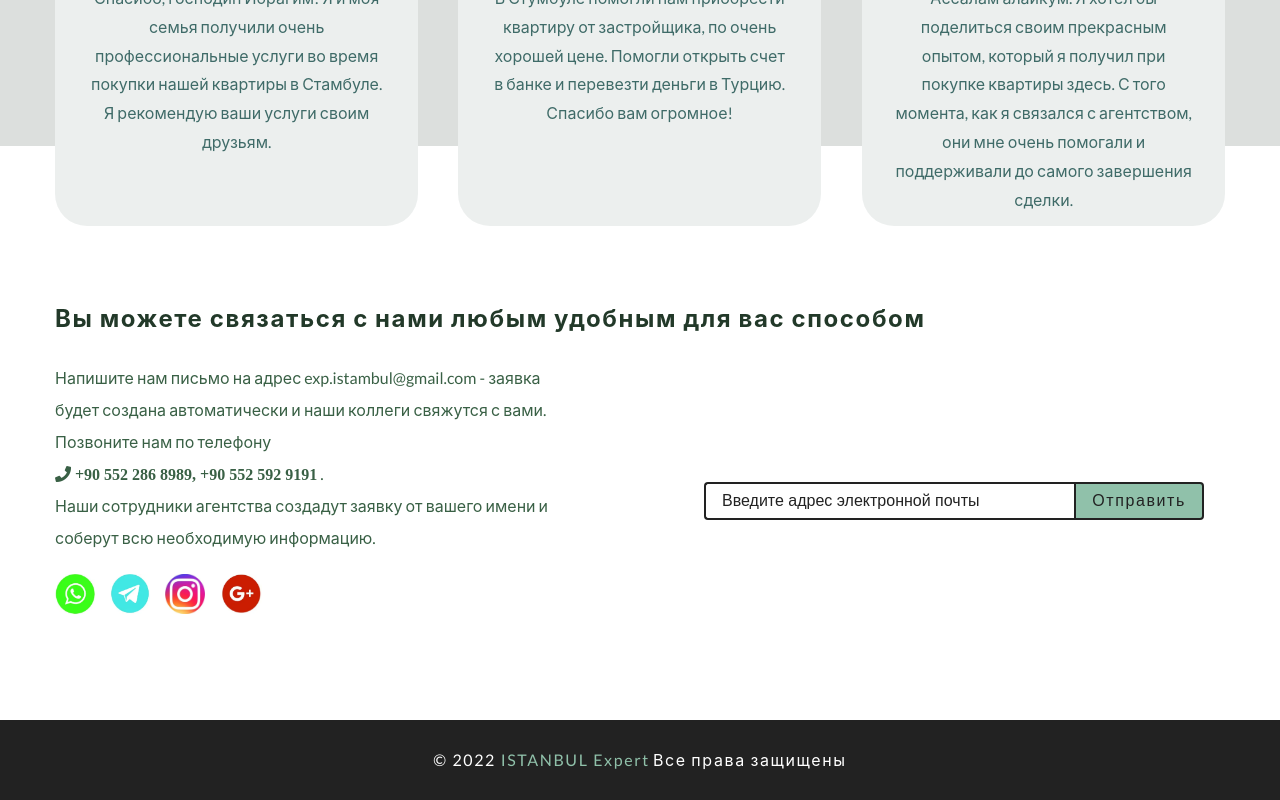
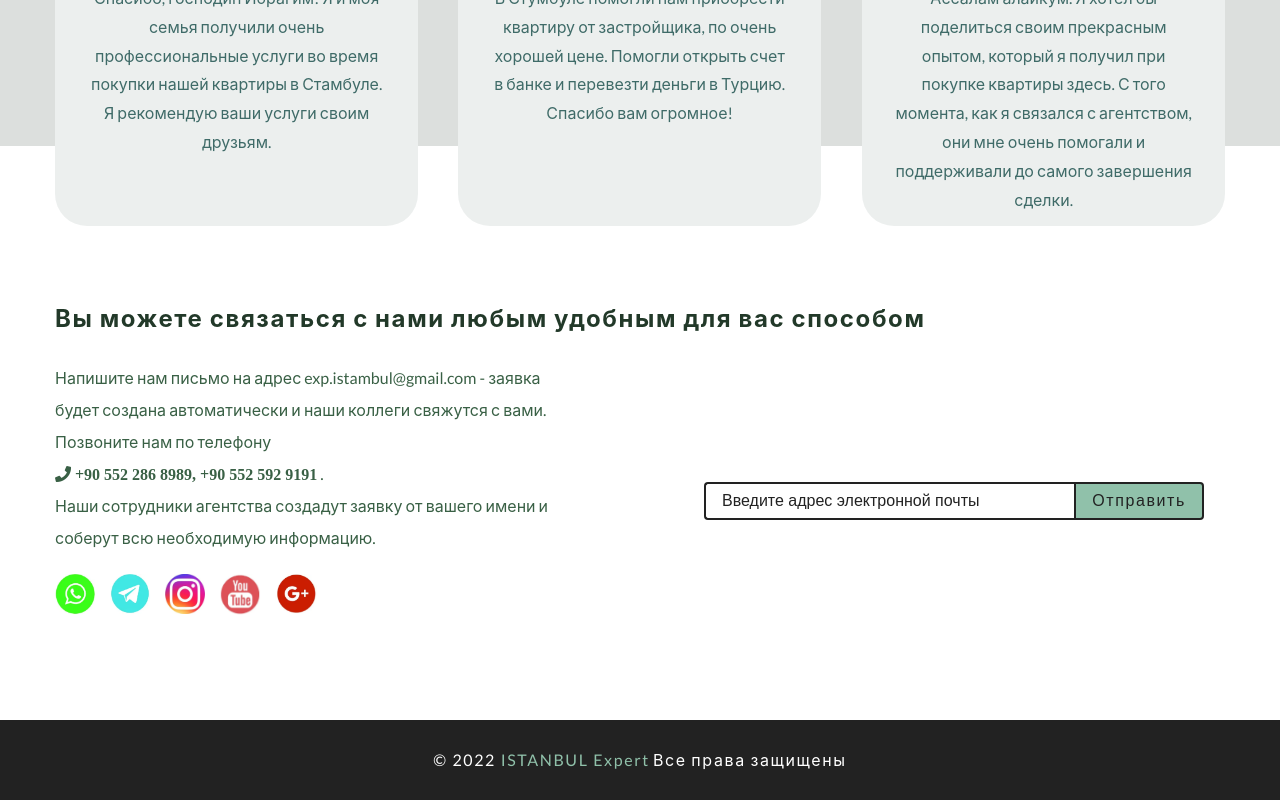
Before and after one commit to Khamzat995/abc-realtor-3, a React (Create React App) app in the folder client/: page / in a window 1280 px wide. Shown: the part 1298-2098 px from the top of the page. Built offline with nearby package versions, Linux system fonts and the light colour scheme; no server answers.

Commit message:
add-youtube-button

```diff
--- a/client/src/components/Contact.js
+++ b/client/src/components/Contact.js
@@ -4,6 +4,7 @@ import WhatsApp from '../assets/Icons/WhatsApp.webp';
 import Insta from '../assets/Icons/insta.webp';
 import Gmail from '../assets/Icons/Gmail.webp';
 import telegram from '../assets/Icons/telegram.webp';
+import Youtube from '../assets/Icons/Youtube.webp'
 import ScrollAnimation from 'react-animate-on-scroll';
 import { useTranslation } from 'react-i18next';
 
@@ -51,6 +52,14 @@ const Contact = () => {
               </ScrollAnimation>
 
               <ScrollAnimation animateIn='bounce' delay={1200}
+                initiallyVisible={true}
+                animateOnce={true}>
+                <a href="https://www.youtube.com/channel/UCR58sPLCgfgkZ0BDs9TKeCQ" target="_blank" rel="noopener noreferrer">
+                  <img src={Youtube} width='40' height='40' alt='icons' />
+                </a>
+              </ScrollAnimation>
+
+              <ScrollAnimation animateIn='bounce' delay={1300}
                 initiallyVisible={true}
                 animateOnce={true}>
                 <a href="mailto:exp.istanbul@gmail.com" target="_blank" rel="noopener noreferrer">
--- a/client/src/components/ContactAbout.js
+++ b/client/src/components/ContactAbout.js
@@ -41,8 +41,8 @@ function ContactAbout() {
             </ScrollAnimation>
             <Link to="#"> <i className="fas fa-phone" /> +90 552 286 8989 </Link>
             <Link to="#"> <i className="fas fa-phone" /> +90 552 592 9191 </Link>
-            <a href="mailto:exp.istanbul@gmail.com" target="_blank" rel="noopener noreferrer"><i className="fas fa-envelope" />  exp.istambul@gmail.com </a>
-            <Link to="#"> <i className="fas fa-map-marker-alt" /> {t('contact-about-text-9')} - 34520  </Link>
+            <a href="mailto:exp.istanbul@gmail.com" target="_blank" rel="noopener noreferrer"><i className="fas fa-envelope" /> istambul@g.com </a>
+            <Link to="#"> <i className="fas fa-map-marker-alt" /> {t('contact-about-text-9')} 34520  </Link>
           </div>
           <div className="box" data-aos="fade-left">
             <ScrollAnimation animateIn='bounce'
@@ -53,7 +53,7 @@ function ContactAbout() {
             <a href="https://wa.me/905522868989" target="_blank" rel="noopener noreferrer"><i className="fab fa-whatsapp" /> whatsapp </a>
             <a href="https://instagram.com/istanbul_expert/" target="_blank" rel="noopener noreferrer"><i className="fab fa-instagram" /> instagram </a>
             <a href="https://t.me/istanbul_exp" target="_blank" rel="noopener noreferrer"><i className="fab fa-telegram" /> telegram </a>
-            <Link to="#"> <i className="fab fa-facebook-f" /> facebook </Link>
+            <a href="https://www.youtube.com/channel/UCR58sPLCgfgkZ0BDs9TKeCQ" target="_blank" rel="noopener noreferrer"><i className="fab fa-youtube" /> youtube </a>
           </div>
         </div>
       </section>
--- a/client/src/pages/SingleProductPage.js
+++ b/client/src/pages/SingleProductPage.js
@@ -20,6 +20,7 @@ import WhatsApp from '../assets/Icons/WhatsApp.webp';
 import Insta from '../assets/Icons/insta.webp';
 import telegram from '../assets/Icons/telegram.webp';
 import Gmail from '../assets/Icons/Gmail.webp';
+import Youtube from '../assets/Icons/Youtube.webp'
 
 
 const SingleProductPage = () => {
@@ -238,6 +239,9 @@ const SingleProductPage = () => {
               <a href="https://instagram.com/istanbul_expert/" target="_blank" rel="noopener noreferrer">
                 <img src={Insta} alt='icons' />
               </a>
+              <a href="https://www.youtube.com/channel/UCR58sPLCgfgkZ0BDs9TKeCQ" target="_blank" rel="noopener noreferrer">
+                <img src={Youtube} alt='icons' />
+              </a>
               <a href="mailto:exp.istanbul@gmail.com" target="_blank" rel="noopener noreferrer">
                 <img src={Gmail} alt='icons' />
               </a>
```
Also changed, not shown: client/src/assets/Icons/Youtube.webp (added).
